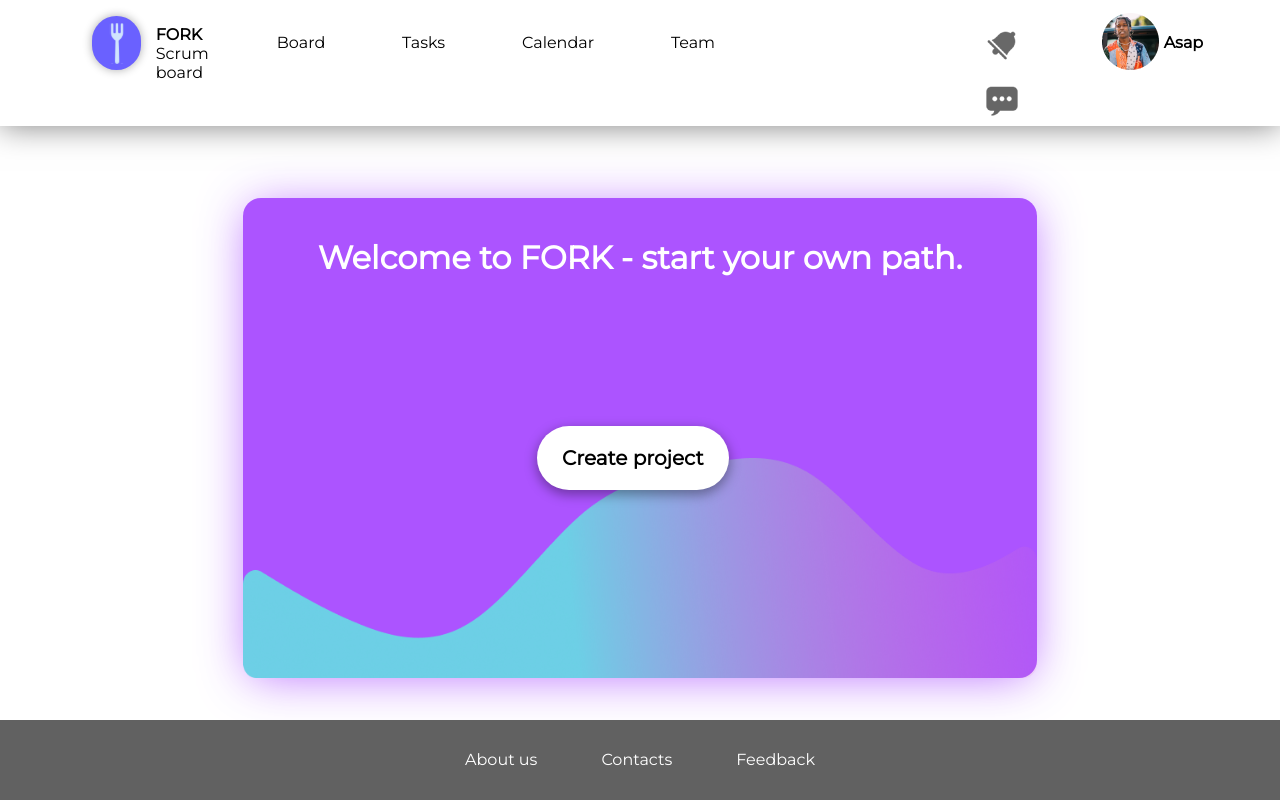
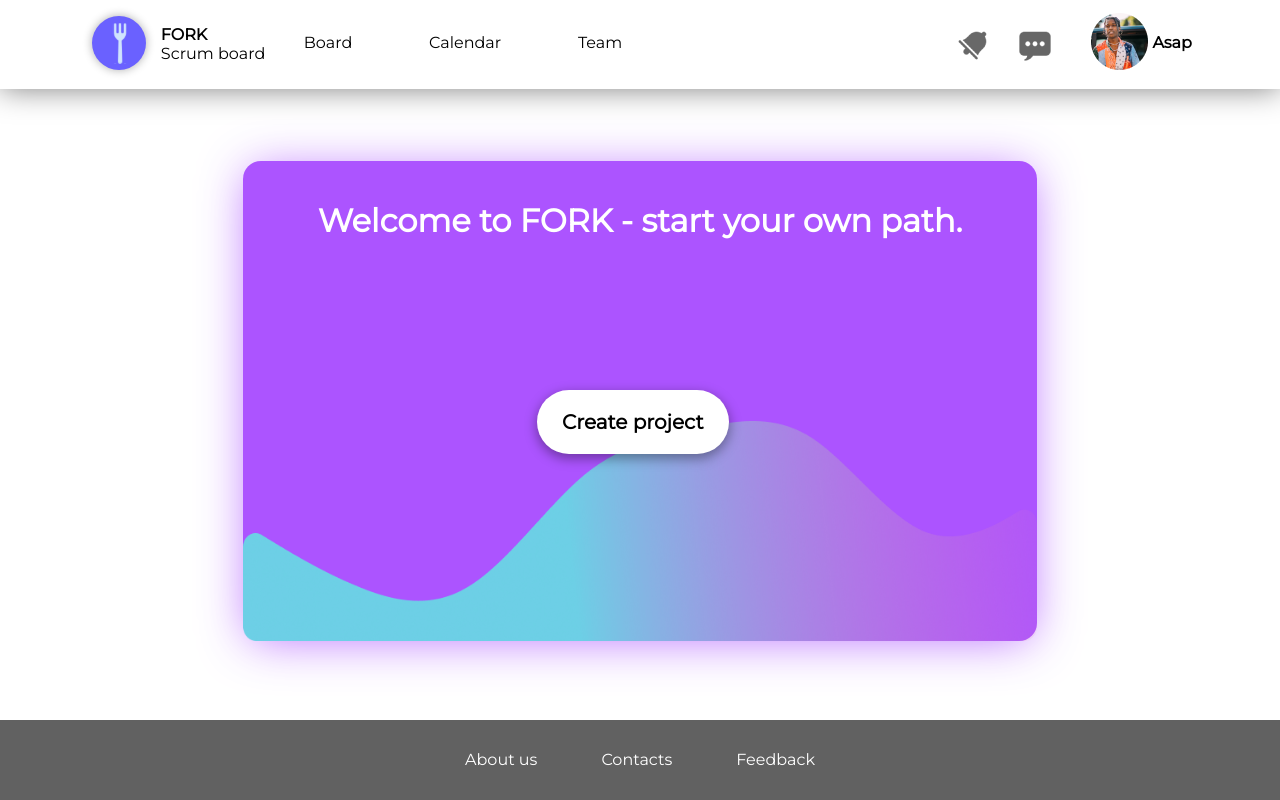
Before and after one commit to DanilBelka/fork-front, a React (Create React App) app: page /index in a window 1280 px wide. Built offline with nearby package versions, Linux system fonts and the light colour scheme.

Commit message:
Removed tasks from header

```diff
--- a/src/Header.js
+++ b/src/Header.js
@@ -18,10 +18,9 @@ const Header = () => {
                 </span>
             </span>
             <span className={"header__text"} style={{ marginLeft: "-3vw" }}>Board</span>
-            <span className={"header__text"}>Tasks</span>
             <span className={"header__text"}>Calendar</span>
             <span className={"header__text"}>Team</span>
-            <span style={{ marginLeft: "15vw", marginTop: "1.5vh" }}>
+            <span style={{ marginLeft: "20vw", marginTop: "1.5vh"}}>
                 <img className='headerImage' src={notification} alt=""></img>
                 <img className='headerImage' src={sms} alt=""></img>
             </span>
```
